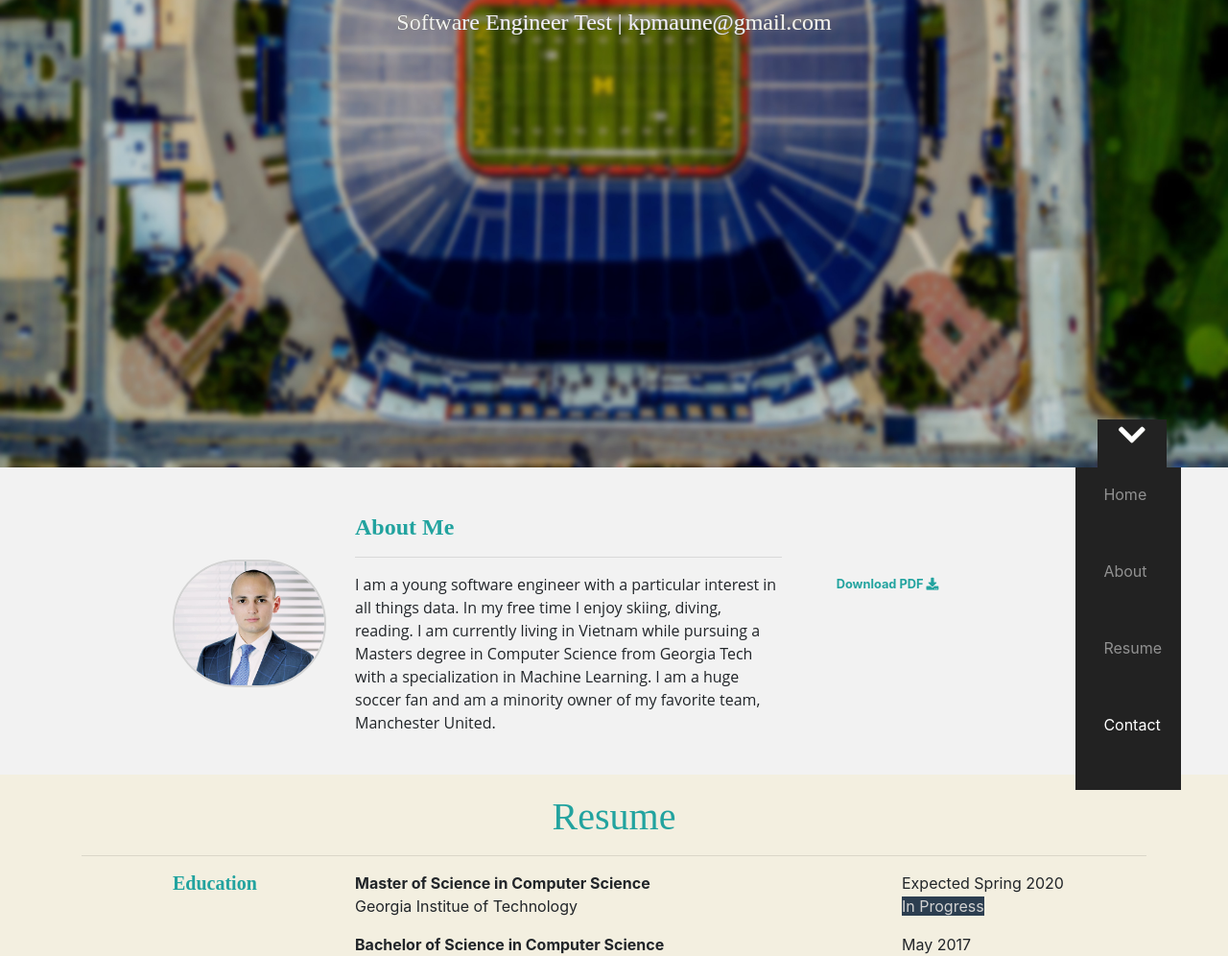
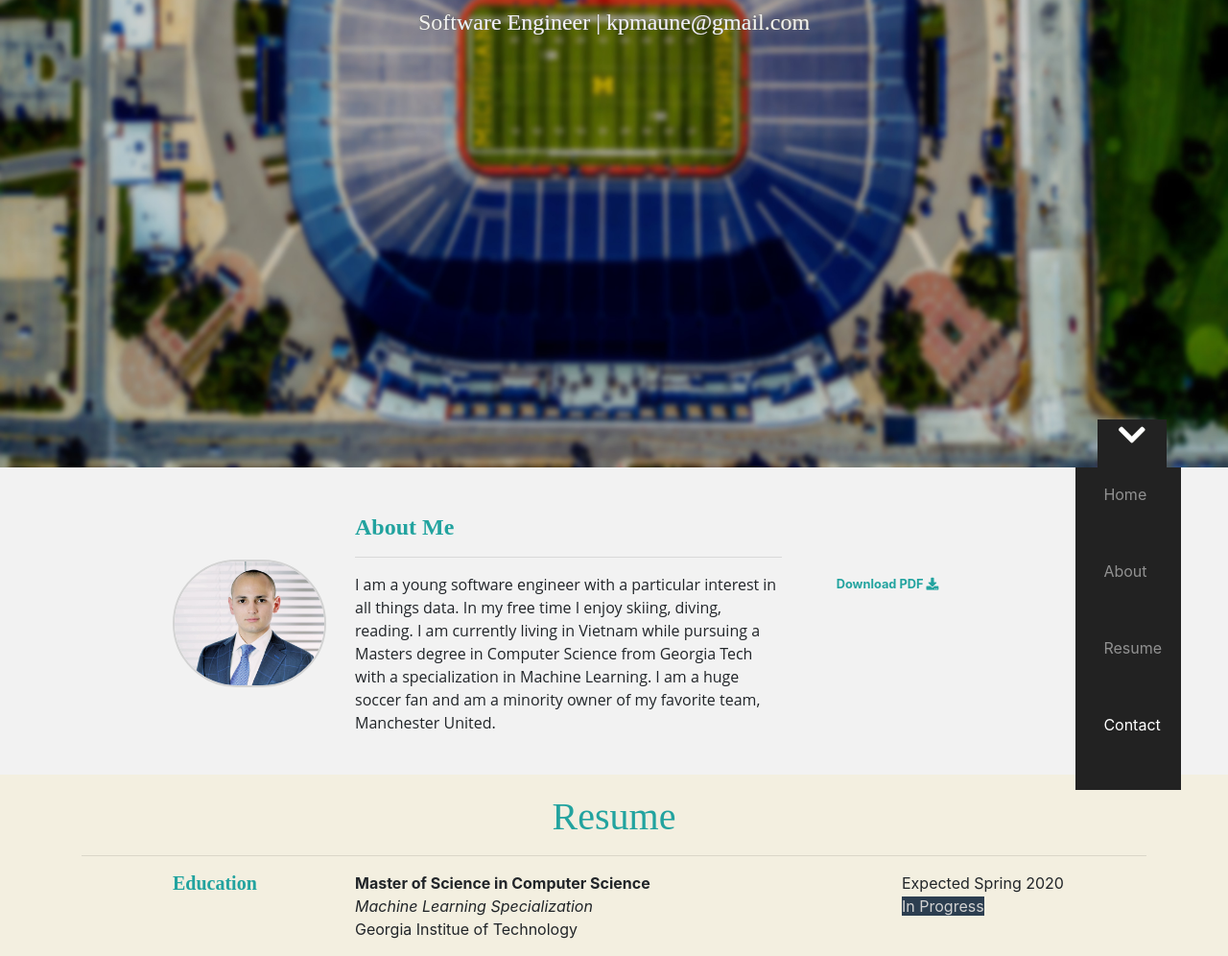
Before and after one commit to kmaune/kmaune.github.io, a plain HTML site: page index.html in a window 1280 px wide. Shown: the part 313-1309 px from the top of the page at 96% size. Drawn offline with nearby package versions, Linux system fonts and the light colour scheme.

Commit message:
updated education field

```diff
--- a/index.html
+++ b/index.html
@@ -36,7 +36,7 @@
         <div class="row">
             <div class="col-md-6 offset-md-3" id="topRow">
                 <h1>Kyle Maune</h1>
-                <h4>Software Engineer Test |
+                <h4>Software Engineer |
                     <a href="mailto:kpmaune@gmail.com">kpmaune@gmail.com</a>
                 </h4>
                <!-- <p class="lead"> Interactive Resume </p> -->
@@ -106,6 +106,7 @@
                 </div>
                 <div class="col-lg-6">
                     <p><span class="degree">Master of Science in Computer Science</span><br/>
+                        <i>Machine Learning Specialization</i><br/>
                             Georgia Institue of Technology
                              <!-- Uncomment Below to include GPA-->
                             <!-- <br/><i>GPA: 3.6/4.0</i> -->
```
